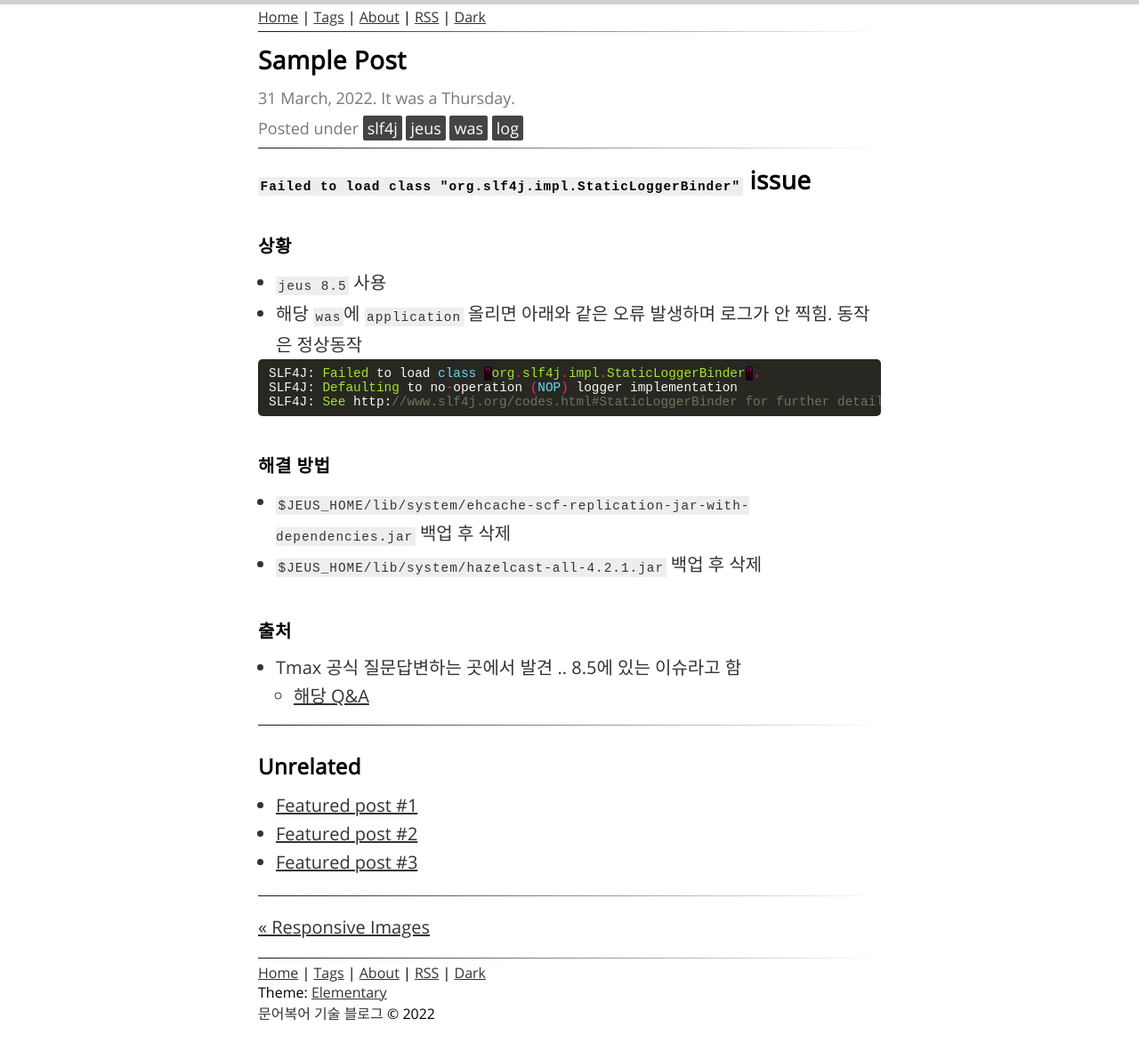
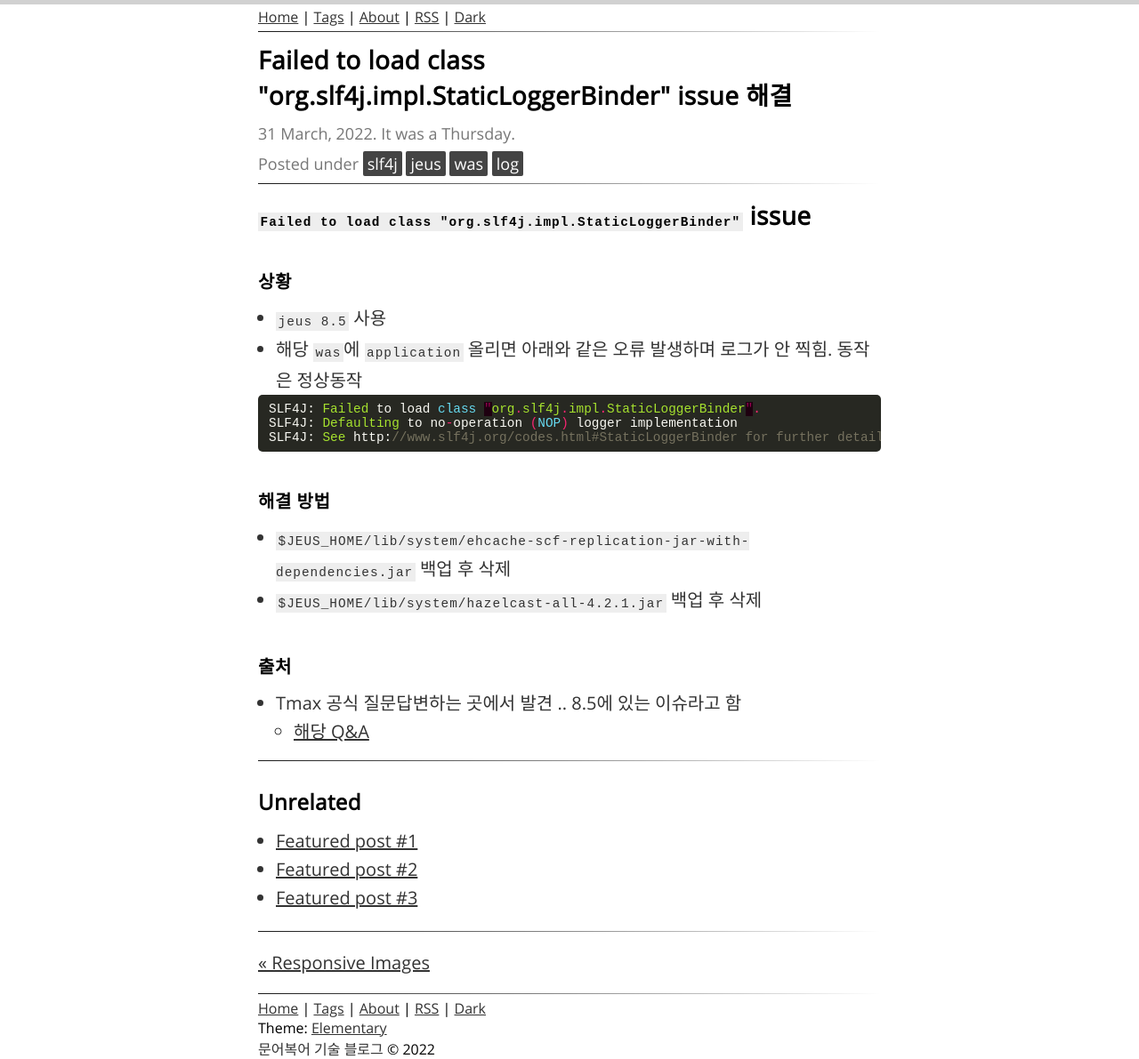
Before and after one commit to OctopusSwellfish/OctopusSwellfish.github.io, a Jekyll site: the page built from _tils/2022-03-31-SLF4J-issue-failed-to-load-class.md, in a window 1280 px wide. Shown: the whole page at 89% size. Built offline with Jekyll 4.4.1, drawn with Linux system fonts in a browser that asks for light colours; some web fonts are replaced; before the commit the page ends 1151 px from its top, so only the background shows below that.

Commit message:
:tada: add new post

```diff
--- a/_tils/2022-03-31-SLF4J-issue-failed-to-load-class.md
+++ b/_tils/2022-03-31-SLF4J-issue-failed-to-load-class.md
@@ -1,6 +1,6 @@
 ---
 layout: post
-title: Sample Post
+title: Failed to load class "org.slf4j.impl.StaticLoggerBinder" issue 해결
 tags:
 - slf4j
 - jeus
```
